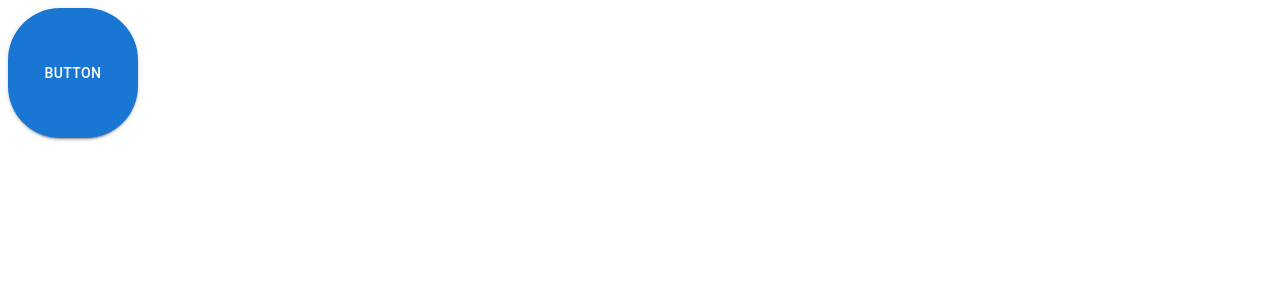
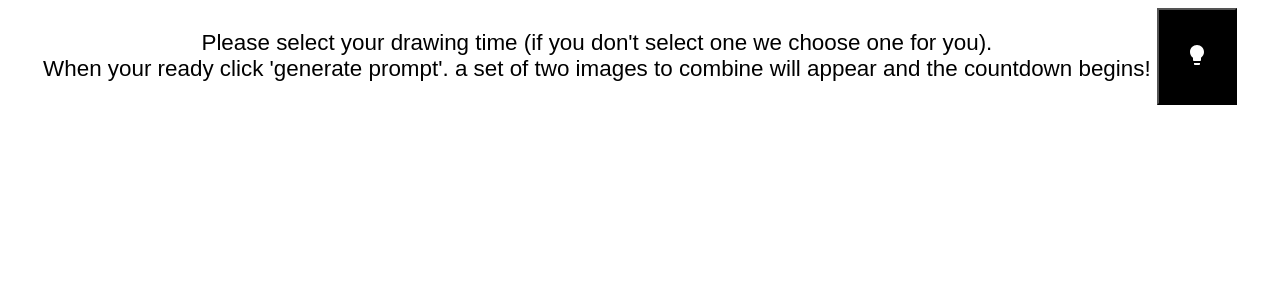
Before and after one commit to ExxtremeBattler/spark-project, a React (Create React App) app: page / in a window 1280 px wide. Shown: the top 300 px of the page. Built offline with nearby package versions, Linux system fonts and the light colour scheme.

Commit message:
header for art prompts page

```diff
--- a/package.json
+++ b/package.json
@@ -5,6 +5,7 @@
   "dependencies": {
     "@emotion/react": "^11.10.6",
     "@emotion/styled": "^11.10.6",
+    "@mui/icons-material": "^5.11.11",
     "@mui/material": "^5.11.14",
     "react": "^18.2.0",
     "react-dom": "^18.2.0",
--- a/src/App.js
+++ b/src/App.js
@@ -1,11 +1,13 @@
 import React from 'react';
 import MainButton from './components/button/button';
+import Header from './components/art-page/Header/Header';
 
 
 function App() {
   return (
     <div className="App">
-      <MainButton text='button' />
+      {/* <MainButton text='button' /> */}
+      <Header />
     </div>
   );
 }
--- /dev/null
+++ b/src/components/art-page/Header/Header.css
@@ -0,0 +1,19 @@
+.headerBar {
+    margin: 0 auto;
+    max-width: 1200px;
+    display: flex;
+    justify-content: space-around;
+}
+
+.instructions {
+    font-family: Arial, Helvetica, sans-serif;
+    text-align: center;
+    font-size: 1.4rem;
+}
+
+.placeholder {
+    min-height: 40px;
+    min-width: 80px;
+    background-color: black;
+    color: white;
+}
--- /dev/null
+++ b/src/components/art-page/Header/Header.js
@@ -0,0 +1,19 @@
+import React from "react";
+import LightbulbIcon from '@mui/icons-material/Lightbulb';
+import './Header.css'
+
+
+function Header() {
+    return (
+    <>
+        <div className="headerBar">
+            <p className="instructions">Please select your drawing time (if you don't select one we choose one for you).
+            <br /> When your ready click 'generate prompt'. a set of two images to combine will appear and the countdown begins!
+            </p>
+            <button className="placeholder"><LightbulbIcon /></button>
+        </div>
+    </>
+    );
+}
+
+export default Header;
```
Also changed, not shown: src/components/art-page/RadioBtns.js (renamed from src/components/RadioBtns.js), 1 other file (tests, documents, lock files or other folders).
